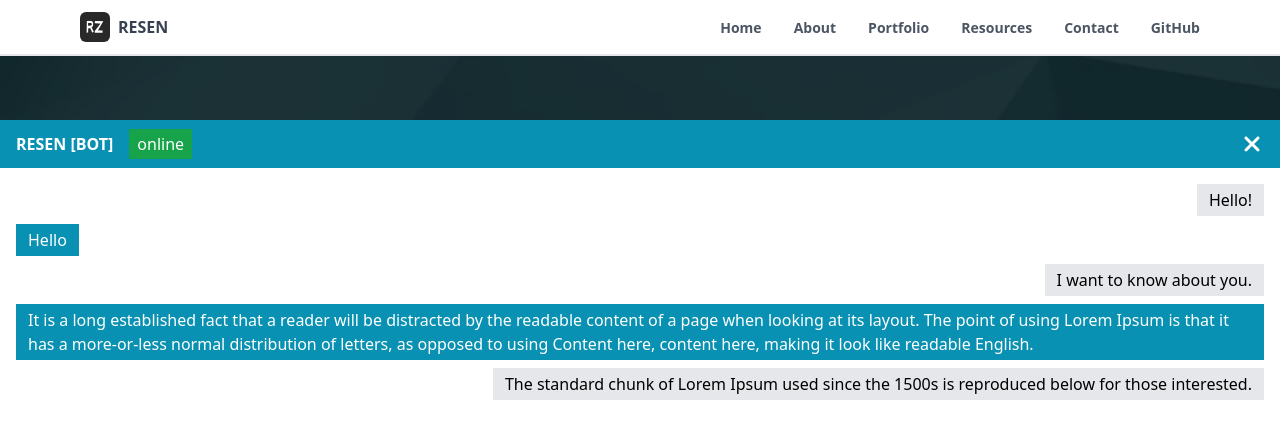
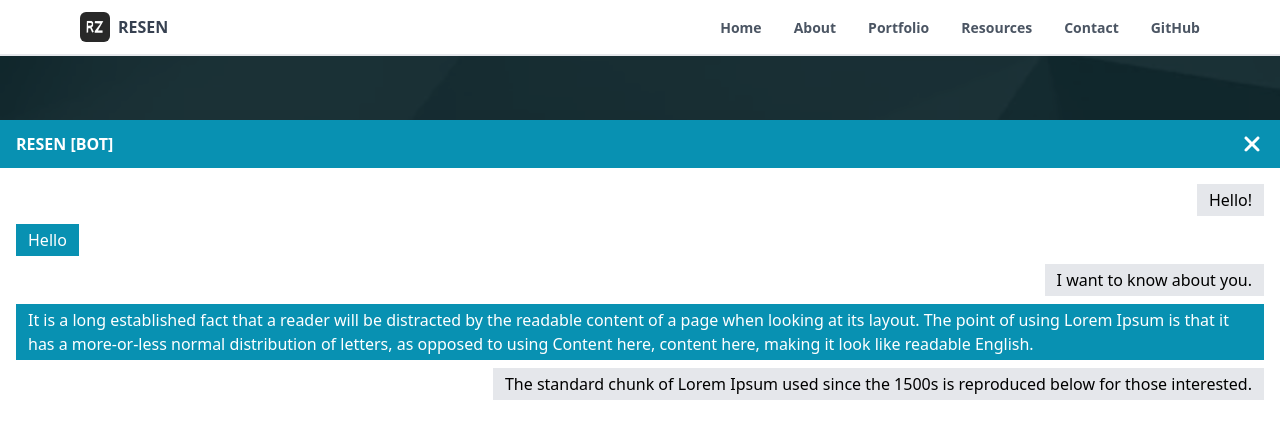
Before and after one commit to resenzhu/nextjs, a Next.js app: page / in a window 1280 px wide. Both pictures are taken after a click on the button "HELLO". Shown: the top 438 px of the page. Built offline with nearby package versions, Linux system fonts and the light colour scheme; what tailwindcss-animated would draw is missing.

Commit message:
remove online component

```diff
--- a/src/components/main/home/chatbot/index.tsx
+++ b/src/components/main/home/chatbot/index.tsx
@@ -1,7 +1,6 @@
 import {T, TBackdrop, TChatbot} from '@components/main/home/chatbot/transition';
 import Chat from '@components/main/home/chatbot/chat';
 import Close from '@components/main/home/chatbot/close';
-import Online from '@components/main/home/chatbot/online';
 import {faClose} from '@fortawesome/free-solid-svg-icons';
 
 type ChatbotProps = {
@@ -18,13 +17,7 @@ const Chatbot = ({name}: ChatbotProps): JSX.Element => (
         <div className='fixed bottom-0 h-[85vh] w-full bg-white'>
           <div className='bg-cyan-600'>
             <div className='mx-4 flex justify-between py-3 align-middle text-white'>
-              <div className='space-x-4'>
-                <span className='font-bold'>{name}</span>
-                <Online
-                  onlineLabel='online'
-                  offlineLabel='offline'
-                />
-              </div>
+              <span className='font-bold'>{name}</span>
               <Close icon={faClose} />
             </div>
           </div>
--- a/src/components/main/home/chatbot/online.tsx
+++ /dev/null
@@ -1,21 +0,0 @@
-'use client';
-
-import useApp from '@hooks/main/use-app';
-
-type OnlineProps = {
-  onlineLabel: string;
-  offlineLabel: string;
-};
-
-const Online = ({onlineLabel, offlineLabel}: OnlineProps): JSX.Element => {
-  const {online: appOnline} = useApp();
-
-  return (
-    <span className={`${appOnline ? 'bg-green-600' : 'bg-red-500'} px-2 py-1`}>
-      {appOnline ? onlineLabel : offlineLabel}
-    </span>
-  );
-};
-
-export type {OnlineProps};
-export default Online;
```
